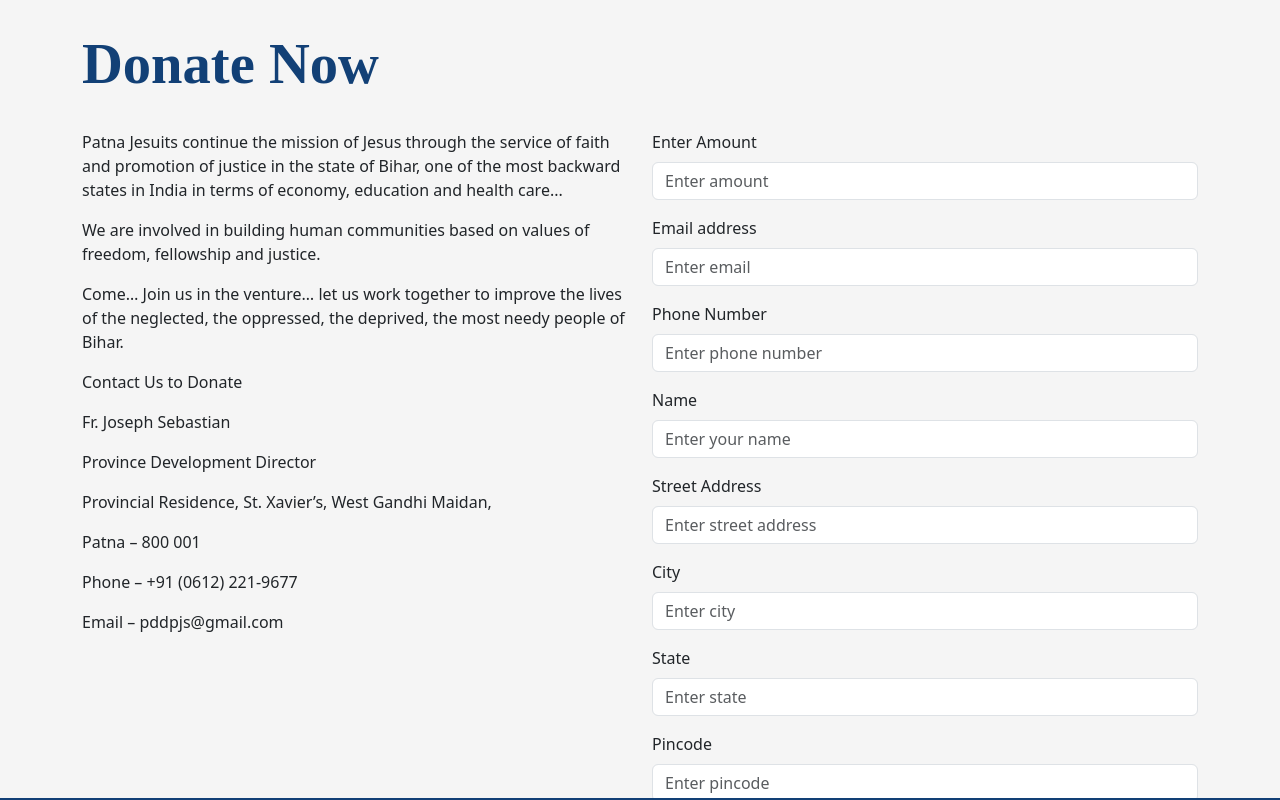
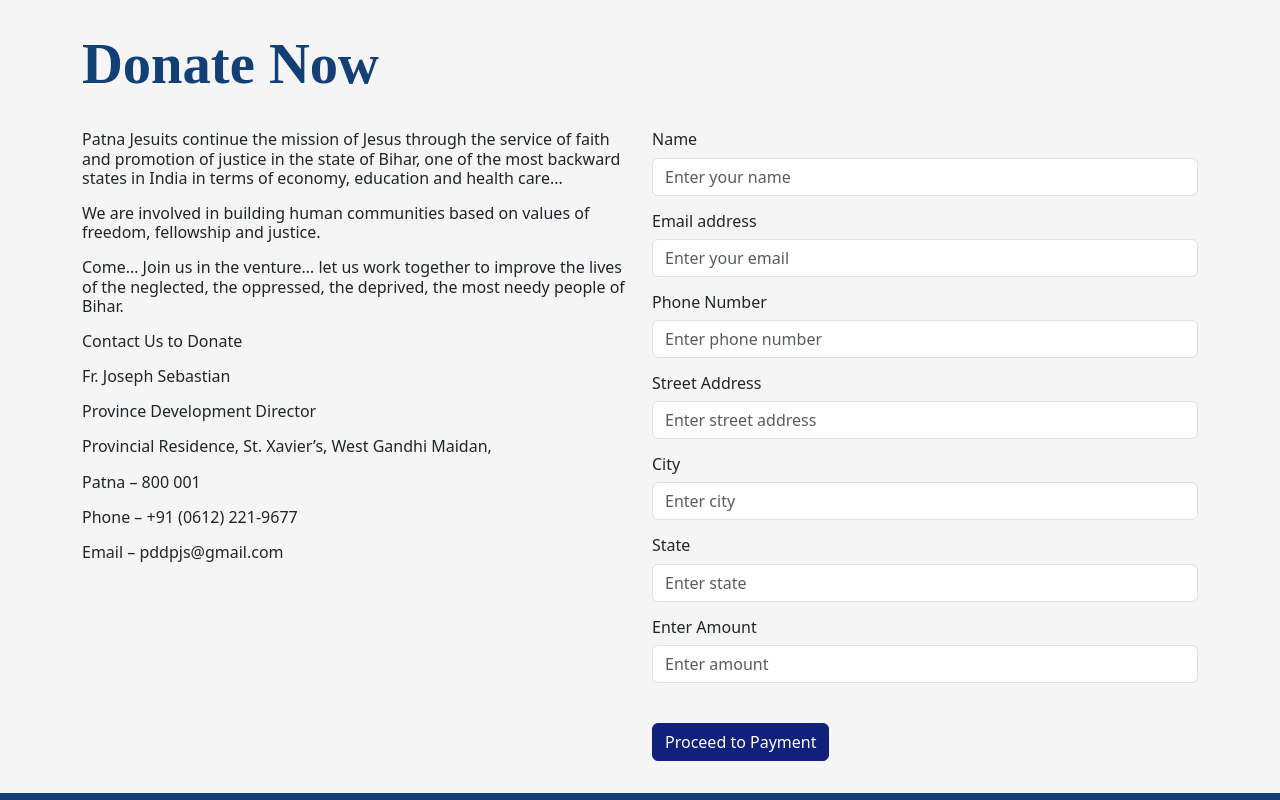
Before and after one commit to Neha220803/pjsym, a React (Create React App) app: page /donate in a window 1280 px wide. Shown: the part 405-1205 px from the top of the page. Built offline with nearby package versions, Linux system fonts and the light colour scheme.

Commit message:
donate changes

```diff
--- a/src/components/donate/donate.js
+++ b/src/components/donate/donate.js
@@ -24,7 +24,6 @@
     return (
         <motion.div variants={variants} initial="initial" whileInView="animate" >
             <img alt="mission img" src={donatebg} className="img-fluid w-100" />
-            <section>
             <Container>
                 <Row>
                     <motion.div className='each-head my-4' variants={variants} initial="initial" animate="animate">
@@ -32,7 +31,7 @@
                     </motion.div>
                 </Row>
                 <Row>
-                        <Col md={6}>
+                    <Col md={6} lg={6} className='h6'>
                         <p>Patna Jesuits continue the mission of Jesus through the service of faith and promotion of justice in the state of Bihar, one of the most backward states in India in terms of economy, education and health care...</p>
                         <p>We are involved in building human communities based on values of freedom, fellowship and justice.</p>
                         <p>Come… Join us in the venture… let us work together to improve the lives of the neglected, the oppressed, the deprived, the most needy people of Bihar.</p>
@@ -44,25 +43,20 @@
                         <p>Phone – +91 (0612) 221-9677</p>
                         <p>Email – pddpjs@gmail.com</p>
                     </Col>
-                        <Col md={6}>
-                            <Form>
-                                <Form.Group className="mb-3" controlId="formBasicAmount">
-                                    <Form.Label>Enter Amount</Form.Label>
-                                    <Form.Control type="text" placeholder="Enter amount" />
+                    <Col md={6} lg={6}>
+                        <Form className='h6'>
+
+                            <Form.Group className="mb-3" controlId="formBasicname">
+                                <Form.Label>Name</Form.Label>
+                                <Form.Control type="text" placeholder="Enter your name" />
                             </Form.Group>
-
                             <Form.Group className="mb-3" controlId="formBasicEmail">
                                 <Form.Label>Email address</Form.Label>
-                                    <Form.Control type="email" placeholder="Enter email" />
+                                <Form.Control type="email" placeholder="Enter your email" />
                             </Form.Group>
-
                             <Form.Group className="mb-3" controlId="formBasicPhone">
                                 <Form.Label>Phone Number</Form.Label>
                                 <Form.Control type="text" placeholder="Enter phone number" />
-                                </Form.Group>
-                                <Form.Group className="mb-3" controlId="formBasicname">
-                                    <Form.Label>Name</Form.Label>
-                                    <Form.Control type="text" placeholder="Enter your name" />
                             </Form.Group>
                             <Form.Group className="mb-3" controlId="formBasicAddress">
                                 <Form.Label>Street Address</Form.Label>
@@ -78,20 +72,19 @@
                                 <Form.Control type="text" placeholder="Enter state" />
                             </Form.Group>
 
-                                <Form.Group className="mb-3" controlId="formBasicPincode">
-                                    <Form.Label>Pincode</Form.Label>
-                                    <Form.Control type="text" placeholder="Enter pincode" />
+                            <Form.Group className="mb-3" controlId="formBasicAmount">
+                                <Form.Label>Enter Amount</Form.Label>
+                                <Form.Control type="text" placeholder="Enter amount" />
                             </Form.Group>
 
-
-                                <Button className='mt-4' variant="primary" type="submit">
+                            <Button className='my-4' variant="primary" type="submit">
                                 Proceed to Payment
                             </Button>
                         </Form>
                     </Col>
                 </Row>
             </Container>
-            </section>
+
             <Footer />
         </motion.div>
     )
```
Lines whose indentation alone changed are shown as unchanged.
